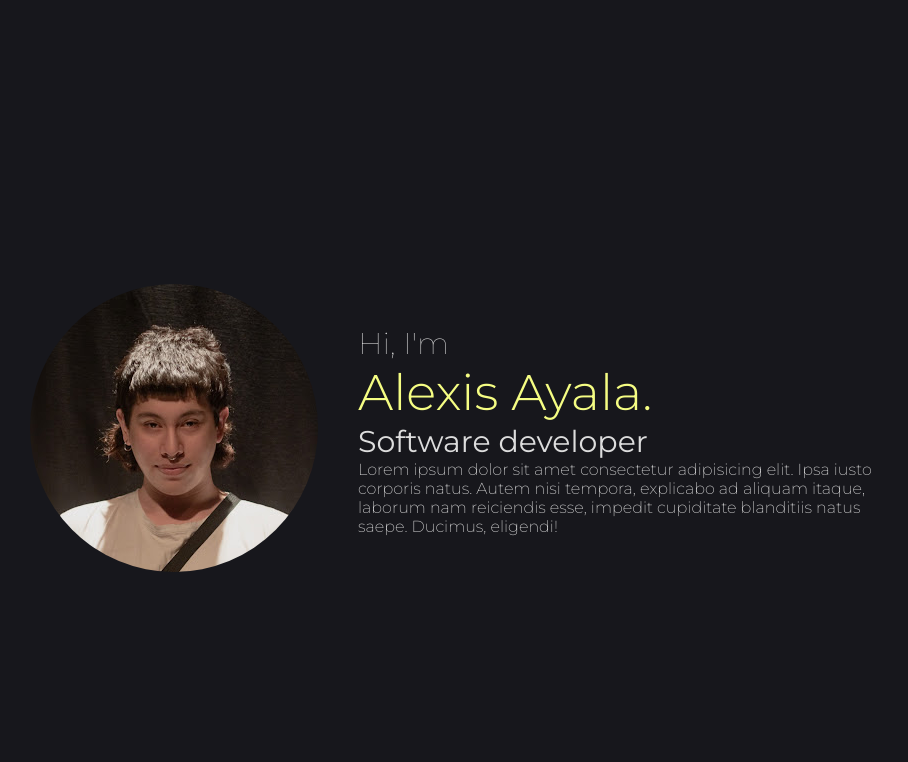
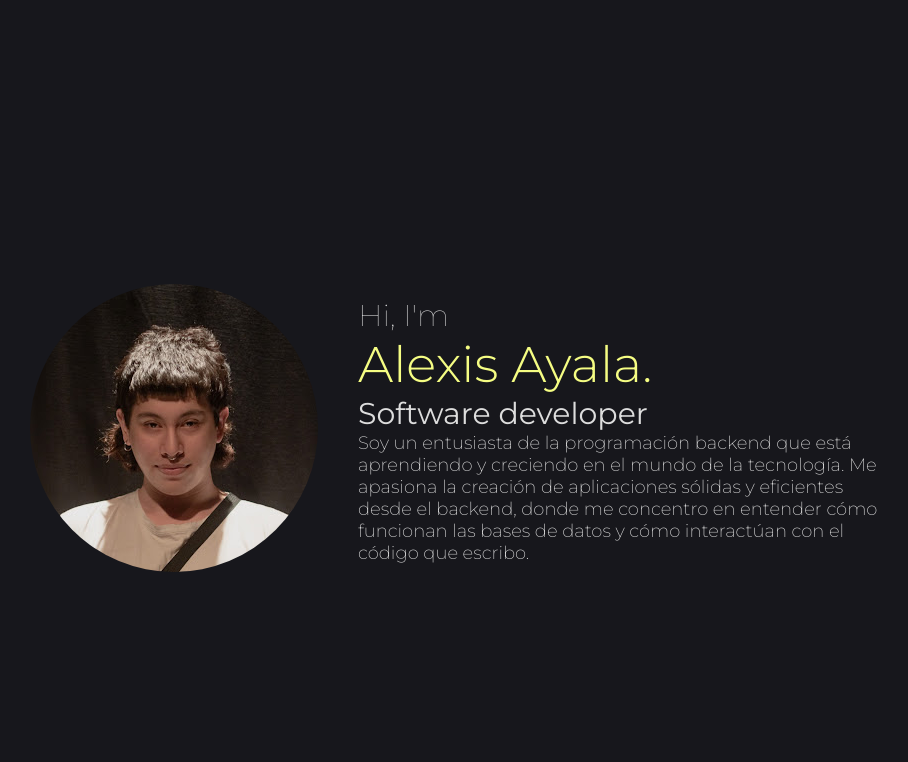
Before and after one commit to peterfunkk/portfolio, a Node server app: page / in a window 1280 px wide. Shown: the top 762 px of the page, without its empty margins (166-1074 px from the left). Run offline with Node 20, Linux system fonts and the light colour scheme; some libraries are stand-ins or nearby versions.

Commit message:
cambios en el header

```diff
--- a/src/public/css/style.css
+++ b/src/public/css/style.css
@@ -111,6 +111,10 @@ header {
 .h2 {
     font-weight: 400;
     font-size: 30px;
+}
+
+.p2 {
+    font-size: 18px;
 }
 
 @media screen and (max-width: 768px) {
--- a/src/views/headerMe.ejs
+++ b/src/views/headerMe.ejs
@@ -8,7 +8,7 @@
             <h5 class="h5">Hi, I'm</h5>
             <h1 class="h1">Alexis Ayala.</h1>
             <h2 class="h2">Software developer</h2>
-            <p>Lorem ipsum dolor sit amet consectetur adipisicing elit. Ipsa iusto corporis natus. Autem nisi tempora, explicabo ad aliquam itaque, laborum nam reiciendis esse, impedit cupiditate blanditiis natus saepe. Ducimus, eligendi!</p>
+            <p class="p2">Soy un entusiasta de la programación backend que está aprendiendo y creciendo en el mundo de la tecnología. Me apasiona la creación de aplicaciones sólidas y eficientes desde el backend, donde me concentro en entender cómo funcionan las bases de datos y cómo interactúan con el código que escribo.</p>
         </div>
     </div>
 </header>
```
